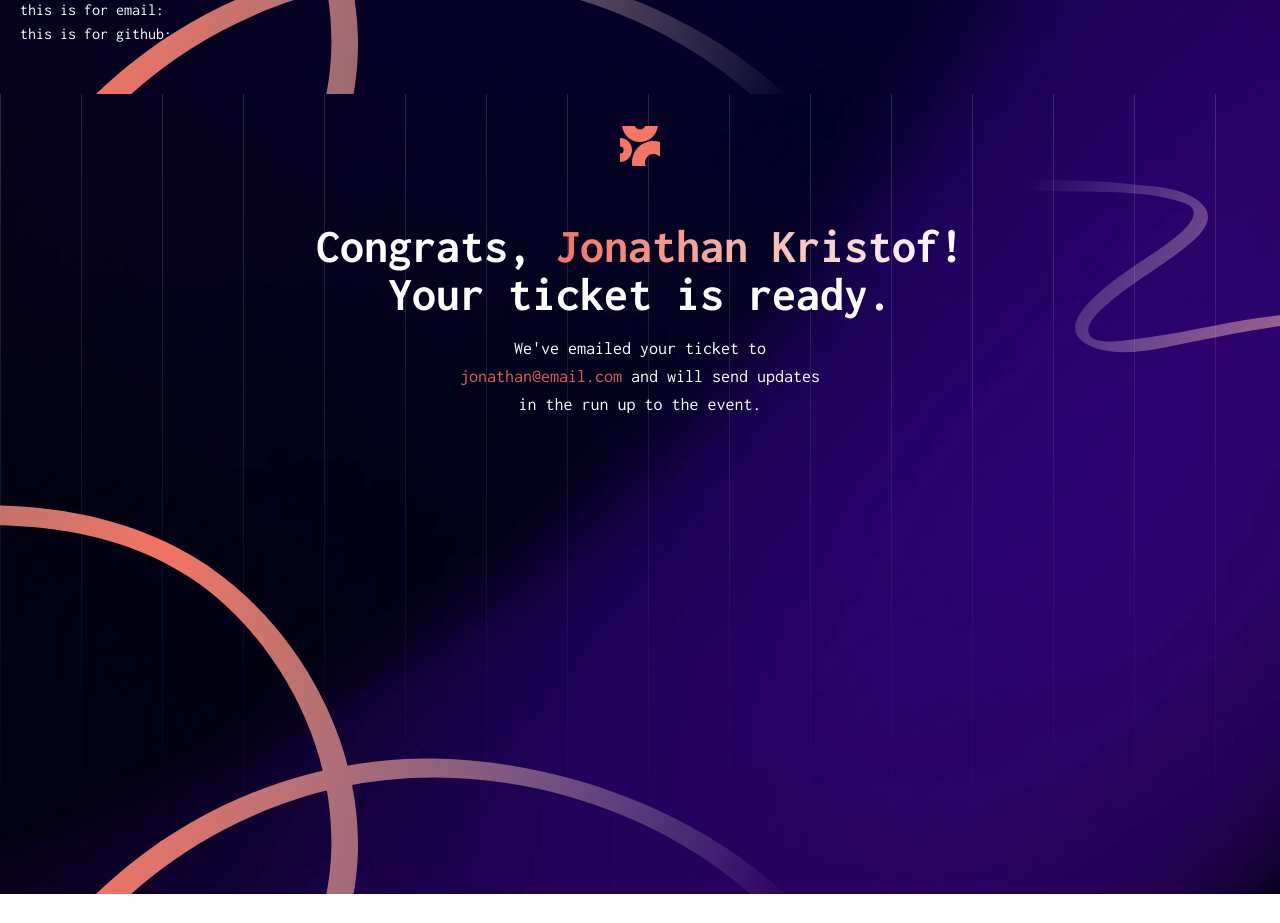
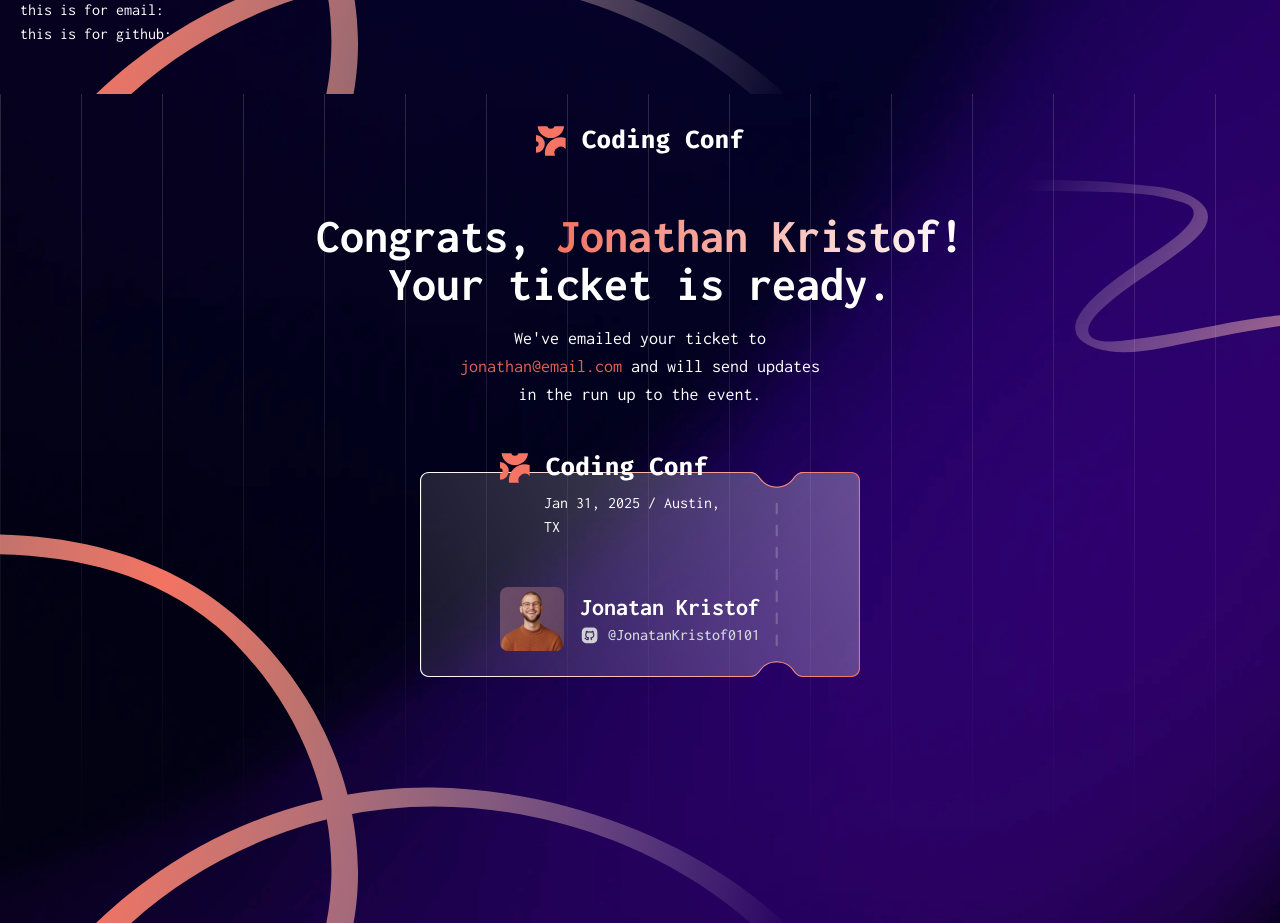
Before and after one commit to Pero4l/New-ticket-generator, a React (Vite) app: page / in a window 1280 px wide. Shown: the part 900-1823 px from the top of the page. Before the commit the page ends 1794 px from the top, so only its background shows below. Built offline with nearby package versions, Linux system fonts and the light colour scheme.

Commit message:
i have gotten the input from the form using usestate

```diff
--- a/src/App.jsx
+++ b/src/App.jsx
@@ -17,7 +17,7 @@ function App() {
         <Form />
 
       </div>
-      <div className="   w-full  max-w-[1440px] mx-auto min-h-screen bg-lines py-12 md:pt-8 relative">
+      <div className=" w-full  max-w-[1440px] mx-auto min-h-screen bg-lines py-12 md:pt-8 relative">
         <img src={topLine} alt="" className=" absolute w-28 top-5 md:top-20 right-0 md:w-96" />
         <img src={mobileBottomLine} alt="" className="xl:hidden absolute bottom-0 left-0" />
         <img src={desktopBottomLine} alt="" className="hidden xl:block absolute bottom-0 left-0 "/>
--- a/src/components/Form.jsx
+++ b/src/components/Form.jsx
@@ -7,6 +7,14 @@ const Form = () => {
     const [name, setName] =useState('');
     const [email, setEmail] = useState('');
     const [github, setGithub] = useState('');
+    const [avatar, setAvatar] = useState('');
+
+    // const [formData, setFormData] = useState({
+    //     name: '',
+    //     email: '',
+    //     github: '',
+    //     avatar: null,
+    // });
 
   return (
     <div className='px-5'>
@@ -19,7 +27,7 @@ const Form = () => {
                     <div className=' border border-gray-600 h-12 w-12 rounded-md flex items-center justify-center'>
                         <img src={uploadIcon} alt="upload icon" />
                     </div>
-                    <input type="file" name="" id="avatar"  className='opacity-0 cursor-pointer'/>
+                    <input type="file" onChange={(e) => setAvatar(e.target.files[0])} name="avatar" id="avatar"  className='opacity-50 cursor-pointer'/>
                     <p className='-mt-4 text-gray-400'>Drag and drop or click to upload</p>
                 </div>
                 <div className='flex gap-2 text-gray-400'>
@@ -41,6 +49,8 @@ const Form = () => {
             </div>
             <button className='bg-[#F57261] py-3 rounded-lg w-full text-[#0C082B] font-bold text-xl z-[999] relative'>Generate My Ticket</button>
         </form>
+
+        <img className='relative z-50' src={avatar} alt="" />
     <p> this is for name: {name} </p>
     <p> this is for email: {email} </p>
     <p> this is for github: {github} </p>
--- a/src/components/Ticket.jsx
+++ b/src/components/Ticket.jsx
@@ -1,5 +1,6 @@
 import React from 'react'
 import logo from "/logo-mark.svg"
+import LogoFull from '/logo-full.svg'
 import avatar from "/image-avatar.jpg"
 import githubIcon from "/icon-github.svg"
 import ticket from "/pattern-ticket.svg"
@@ -8,12 +9,37 @@ const Ticket = () => {
   return (
     <>
       <div className=' mx-auto flex justify-center'>
-              <img src={logo} alt="logo"  className='mb-14'/>
+              <img src={LogoFull} alt="logo"  className='mb-14'/>
           </div>
 
     <div className='px-5'>
          <h1 className='mb-4 text-3xl md:text-5xl md:w-4/5 xl:w-3/5 2xl:w-3/6 mx-auto text-center font-bold'>Congrats, <span className="text-transparent bg-clip-text bg-gradient-to-r from-[#F37362] to-[#FFFFFF]">Jonathan Kristof! </span> Your ticket is ready.</h1>
          <p className='text-center text-lg w-full md:w-2/3 lg:w-3/6 xl:w-[30%] 2xl:w-[26%] mx-auto mb-16'>We've emailed your ticket to <span className='text-[#E16151]'>jonathan@email.com </span>and will send updates in the run up to the event.</p>
+
+         <div className='lg:mx-[400px] '>
+         <img src={ticket} alt="" />
+
+              <div className='flex flex-col lg:gap-10 gap-2 relative bottom-[132px] px-5 lg:bottom-56 lg:px-20' >
+
+                <div>
+                  <img src={LogoFull} alt="" />
+                  <h1 className='p-2 px-11 lg:text-base text-sm'>Jan 31, 2025 / Austin, TX</h1>
+                </div>
+
+                <div>
+                  <div className='flex items-center gap-2 lg:gap-4'>
+                    <img className='lg:w-16 w-10 rounded-lg' src={avatar} alt="" />
+
+                    <div className=''>
+                      <h1 className='text-xl lg:text-2xl font-bold'>Jonatan Kristof</h1>
+                      <div className='flex font-medium text-gray-300 gap-1 lg:gap-2 lg:text-base text-sm'><img className='w-3 lg:w-5' src={githubIcon} alt="" /> @JonatanKristof0101</div>
+                    </div>
+                  </div>
+                </div>
+
+                {/* <div><h1 className='rotate-90'>#01689</h1></div> */}
+              </div>
+         </div>
 
     </div>
     </>
```
